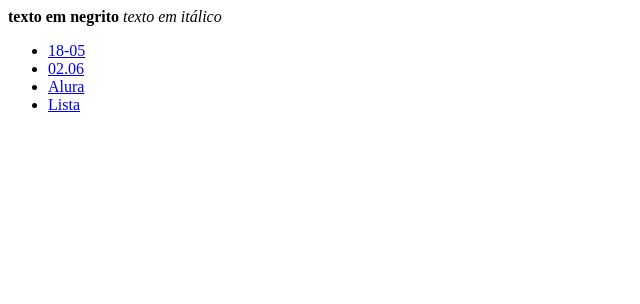
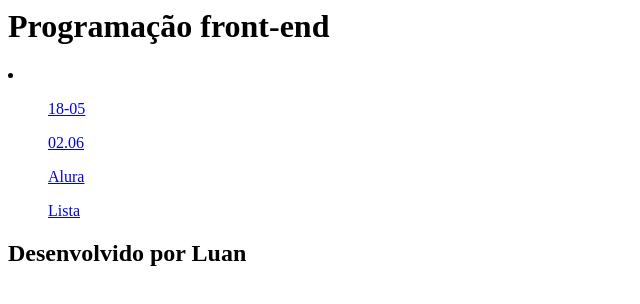
Before and after one commit to luanflores/-2A-Silveira-da-Motta, a plain HTML site: page index.html in a window 1280 px wide. Shown: the whole page, without its empty margins (0-640 px from the left). Drawn offline with Linux system fonts and the light colour scheme.

Commit message:
Add files via upload

```diff
--- a/index.html
+++ b/index.html
@@ -5,20 +5,22 @@
         <title>index html</title>
     </head>
         <link rel="styleheat" type="text/css" href="estilo.css">
-
     <style>
-
     </style>
     <body>
-    <div>
-        <strong>texto em negrito</strong>
-    <em>texto em itálico</em>
-</div>
-<ul>
-    <li><a href="18-05.html">18-05</a></li>
-    <li><a href="02-06.html">02.06</a></li>
-    <li><a href="Alura.html">Alura</a></li>
-    <li><a href="lista.html">Lista</a></li>
-</ul>
+        <header>
+        <h1>Programação front-end</h1>
+        </header>
+            <li>
+               <ul><a href="18-05.html">18-05</a></ul>
+               <ul><a href="02-06.html">02.06</a></ul>
+               <ul><a href="Alura.html">Alura</a></ul>
+               <ul><a href="lista.html">Lista</a></ul>
+            </li>
+
+
+        <footer>
+             <p><h2>Desenvolvido por Luan</h2></p>
+        </footer>
     </body>
 </html>
```
Lines whose indentation alone changed are shown as unchanged.
